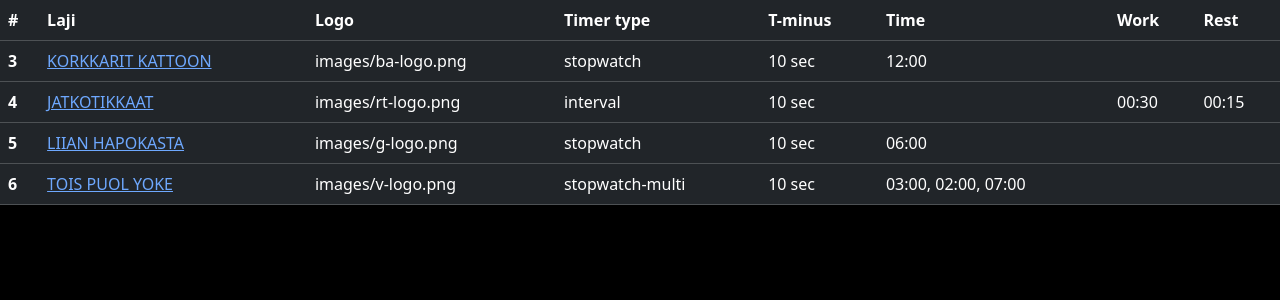
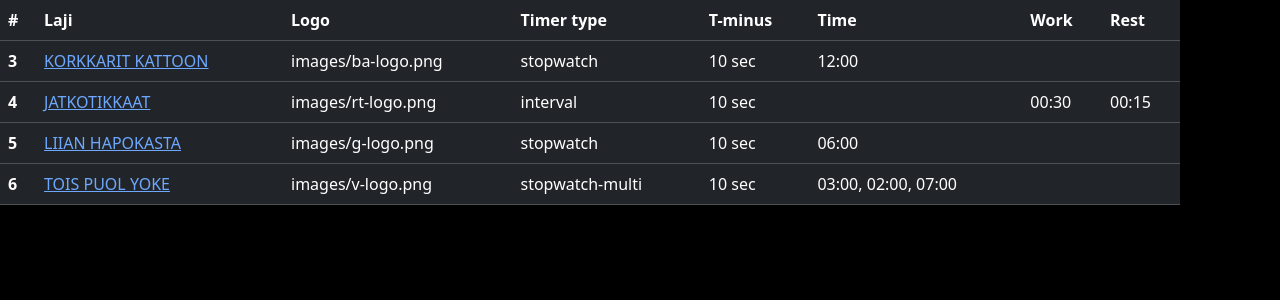
Before and after one commit to allanrh/ubtimer, an Angular app: page / in a window 1280 px wide. Shown: the top 300 px of the page. Built offline with nearby package versions, Linux system fonts and the light colour scheme.

Commit message:
Add body padding to adjust for projector error

```diff
--- a/src/app/app.component.scss
+++ b/src/app/app.component.scss
@@ -7,3 +7,8 @@
   font-family: 'Digital7';
   src: url("/fonts/digital-7.ttf") format("truetype");
 }
+
+main {
+  padding-right: 100px;
+  background-color: black;
+}
```
